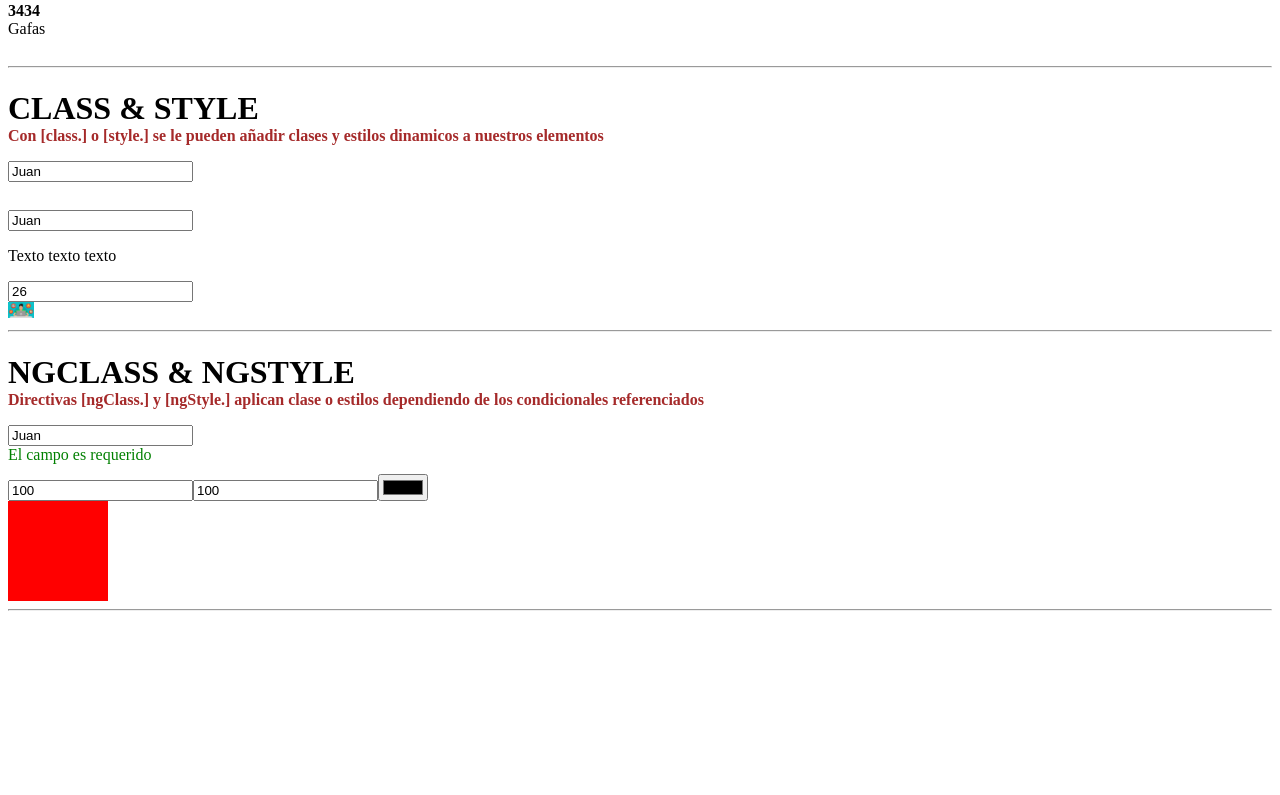
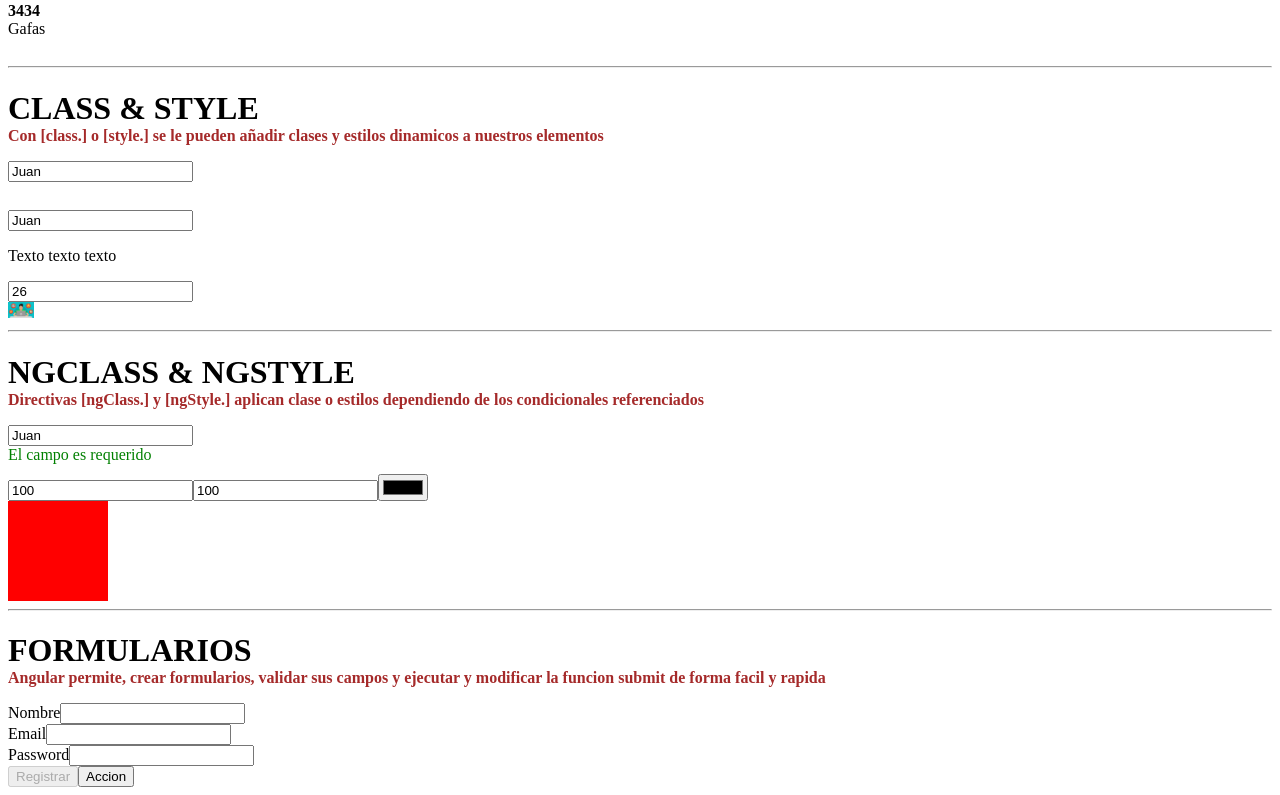
Before and after one commit to An-Bast-Donar/my-store, an Angular app: page / in a window 1280 px wide. Shown: the part 3275-4070 px from the top of the page. Before the commit the page ends 3894 px from the top, so only its background shows below. Built offline with nearby package versions, Linux system fonts and the light colour scheme.

Commit message:
Formulario y despliegue
Bases de como generar un despliegue usando firebase hosting

```diff
--- a/src/app/app.component.html
+++ b/src/app/app.component.html
@@ -215,3 +215,32 @@
 </div>
 
 <hr>
+
+<!--
+========== FORMULARIO ==========
+- Los inputs dentro de los formularios deben contener el atributo name
+- Podemos crar un id con para manejar el estado de nuestro formulario
+- La funcion que se ejecuta al enviar el formulario esta en la etiqueta form
+-->
+<h1 class="tema">FORMULARIOS</h1>
+<p class="descripcion">Angular permite, crear formularios, validar sus campos y ejecutar y modificar la funcion submit
+  de forma facil y rapida</p>
+<form (ngSubmit)="onRegister()" #myForm="ngForm">
+  <div class="input-group">
+    <label for="name">Nombre</label>
+    <input type="text" name="name" required id="name" [(ngModel)]="register.name" />
+    <!--p>Mensajes de error</p-->
+  </div>
+  <div class="input-group">
+    <label for="email">Email</label>
+    <input type="email" name="email" required id="email" [(ngModel)]="register.email" />
+    <!--p>Mensajes de error</p-->
+  </div>
+  <div class="input-group">
+    <label for="password">Password</label>
+    <input type="password" name="password" required id="password" [(ngModel)]="register.password" />
+    <!--p>Mensajes de error</p-->
+  </div>
+  <button [disabled]="myForm.invalid" type="submit">Registrar</button>
+  <button type="button">Accion</button>
+</form>
--- a/src/app/app.component.ts
+++ b/src/app/app.component.ts
@@ -66,6 +66,11 @@ export class AppComponent {
     height: 100,
     background: 'red'
   };
+  register = {
+    name: '',
+    email: '',
+    password: '',
+  }
   names = ['Nicolas', 'Juan', 'Julian', 'Orlando'];
   newName = '';
   /**
@@ -121,4 +126,8 @@ export class AppComponent {
   deleteName(index: number) {
     this.names.splice(index, 1);
   }
+
+  onRegister() {
+    console.log(this.register);
+  }
 }
```
Also changed, not shown: firebase.json (added), 2 other files (tests, documents, lock files or other folders).
